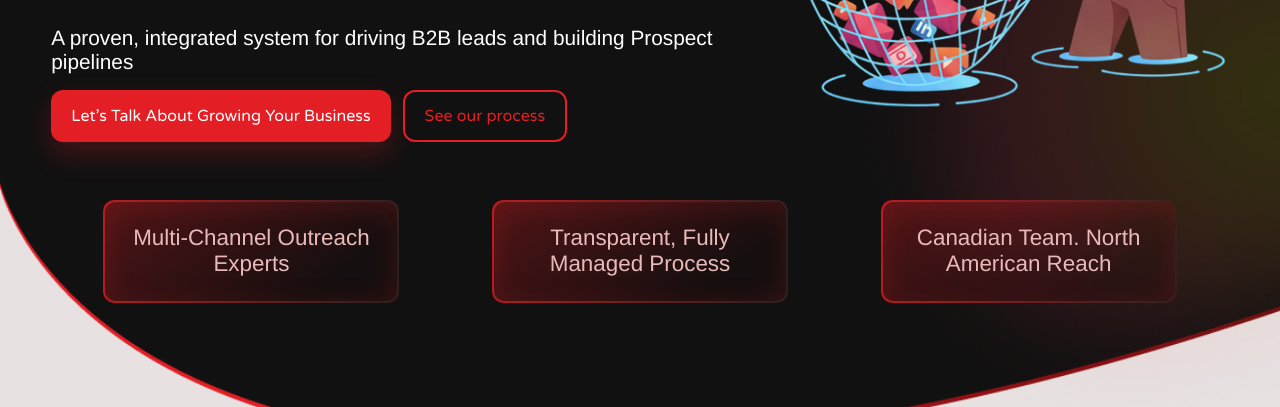
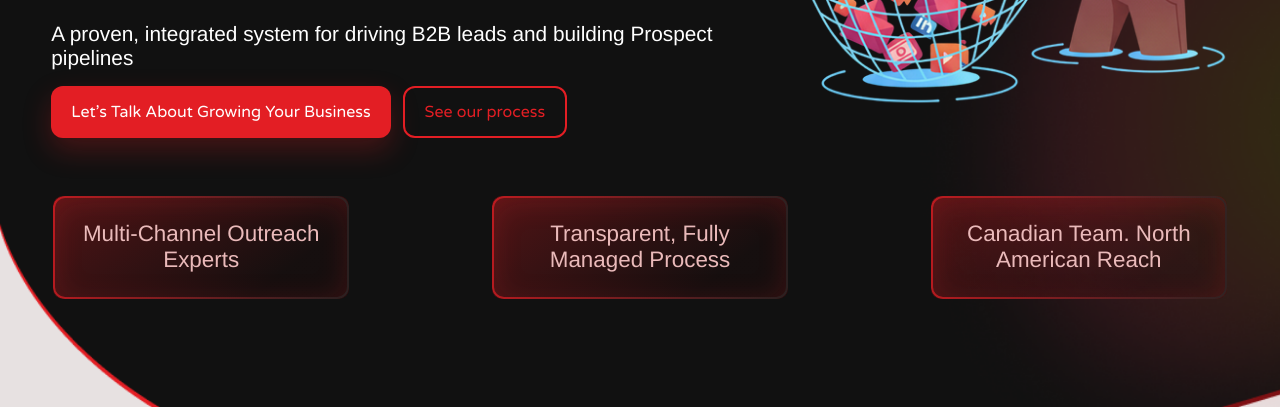
Before and after one commit to Staysa/BitWide_snake, a website: page index.html in a window 1280 px wide. Shown: the part 393-800 px from the top of the page. Drawn offline with nearby package versions, Linux system fonts and the light colour scheme.

Commit message:
ui fixes

```diff
--- a/css/style.css
+++ b/css/style.css
@@ -214,7 +214,7 @@ body{
     background: url("../assets/img/hero-shape.png") #E7E1E1;
     background-size: cover;
     background-position-y: bottom;
-    padding:13vh 0;
+    padding:100px 0 170px;
 }
 .hero__grid{display:grid;grid-template-columns:1.2fr 0fr;align-items:center}
 .hero__lead{font-size:1.3em;color:#fff;margin:0 0 2vh}
@@ -223,7 +223,7 @@ body{
     display:flex;flex-wrap:nowrap;gap:3vw;padding:0;margin:8px 0 5vh;list-style:none;
     grid-column: 1 / 3;
     grid-row: 2 / 3;
-    justify-content: space-evenly;
+    justify-content: space-between;
     box-sizing: border-box;
 }
 /*.hero__pills li{background:#fff;border:1px solid #11111114;border-radius:999px;padding:8px 12px;font-weight:700;}*/
--- a/index.html
+++ b/index.html
@@ -290,7 +290,7 @@
         <div class="container">
             <div class="title-wrapper">
                 <h2 class="h2 center inv">WHAT OUR CLIENTS SAY!</h2>
-                <p class="center">Honest feedback, straight from <a href="">Clutch&nbsp;<img src="assets/img/Arrow%201.png" alt="arrow"></a></p>
+                <p class="center">Honest feedback, straight from <a href="https://clutch.co/profile/bitwide#reviews" target="_blank">Clutch&nbsp;<img src="assets/img/Arrow%201.png" alt="arrow"></a></p>
             </div>
 
             <div class="t-grid">
```
